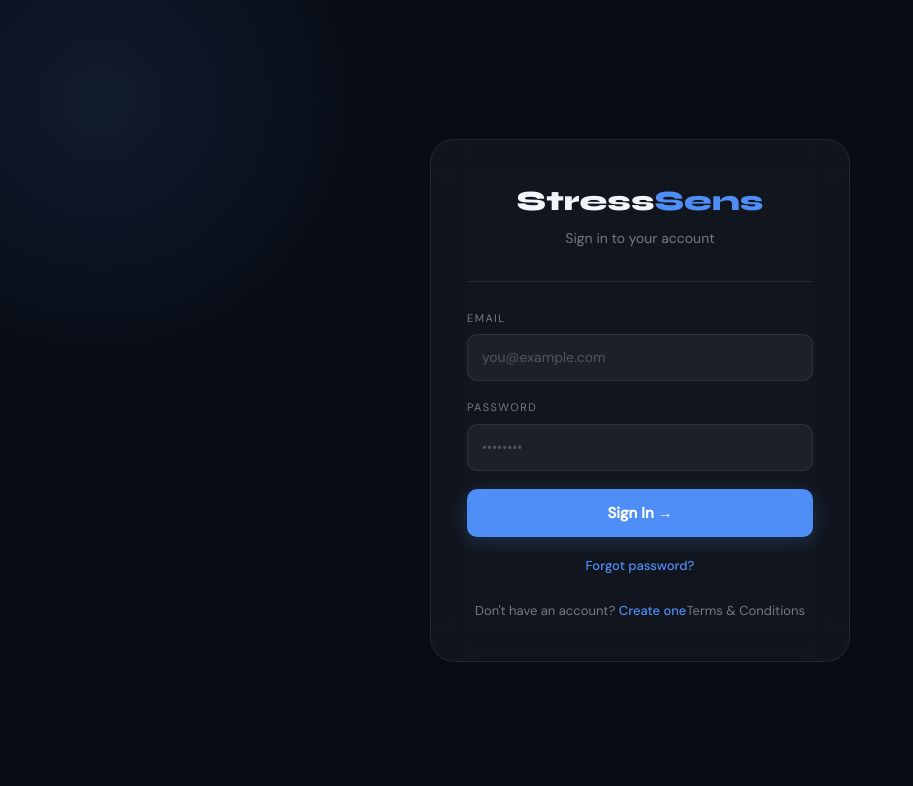
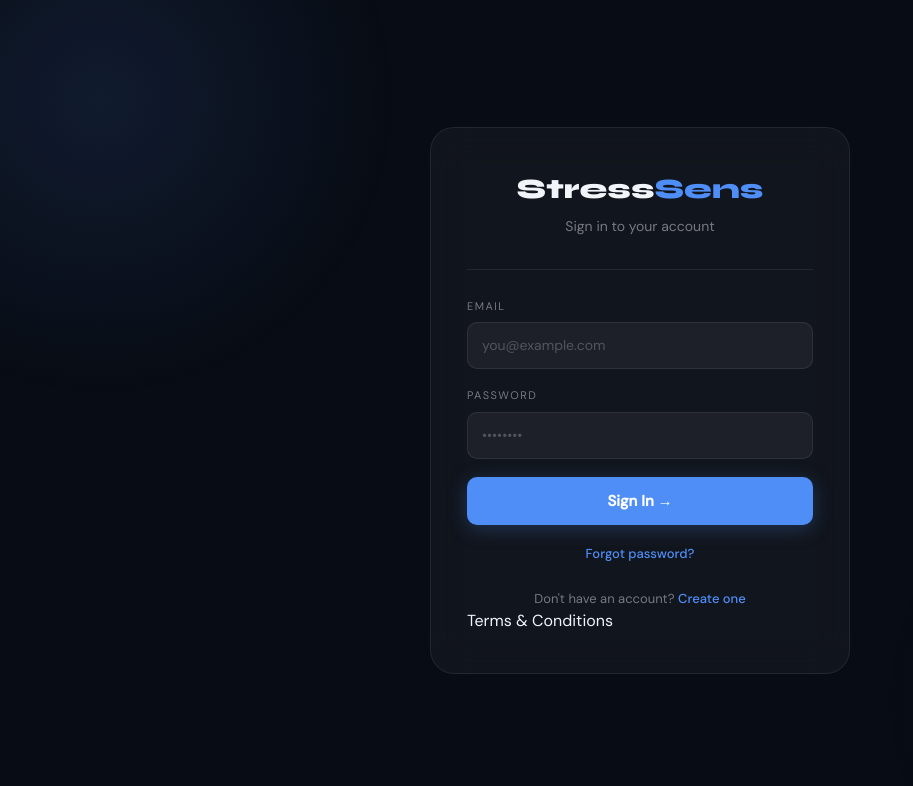
Before and after one commit to nabinkrpal/stress-web-app, a React (Create React App) app in the folder stress-frontend/: page / in a window 1280 px wide. Shown: the top 786 px of the page, without its empty margins (0-913 px from the left). Built offline with nearby package versions, Linux system fonts and the light colour scheme.

Commit message:
Update Login.js

```diff
--- a/stress-frontend/src/pages/Login.js
+++ b/stress-frontend/src/pages/Login.js
@@ -204,8 +204,8 @@ function Login() {
           <p className="auth-footer">
             Don't have an account?{" "}
             <button className="auth-link" onClick={() => navigate("/register")}>Create one</button>
-            <button className="btn-link" onClick={() => navigate("/terms")}>Terms & Conditions</button>
           </p>
+          <button className="btn-link" onClick={() => navigate("/terms")}>Terms & Conditions</button>
         </div>
       </div>
     </>
```
